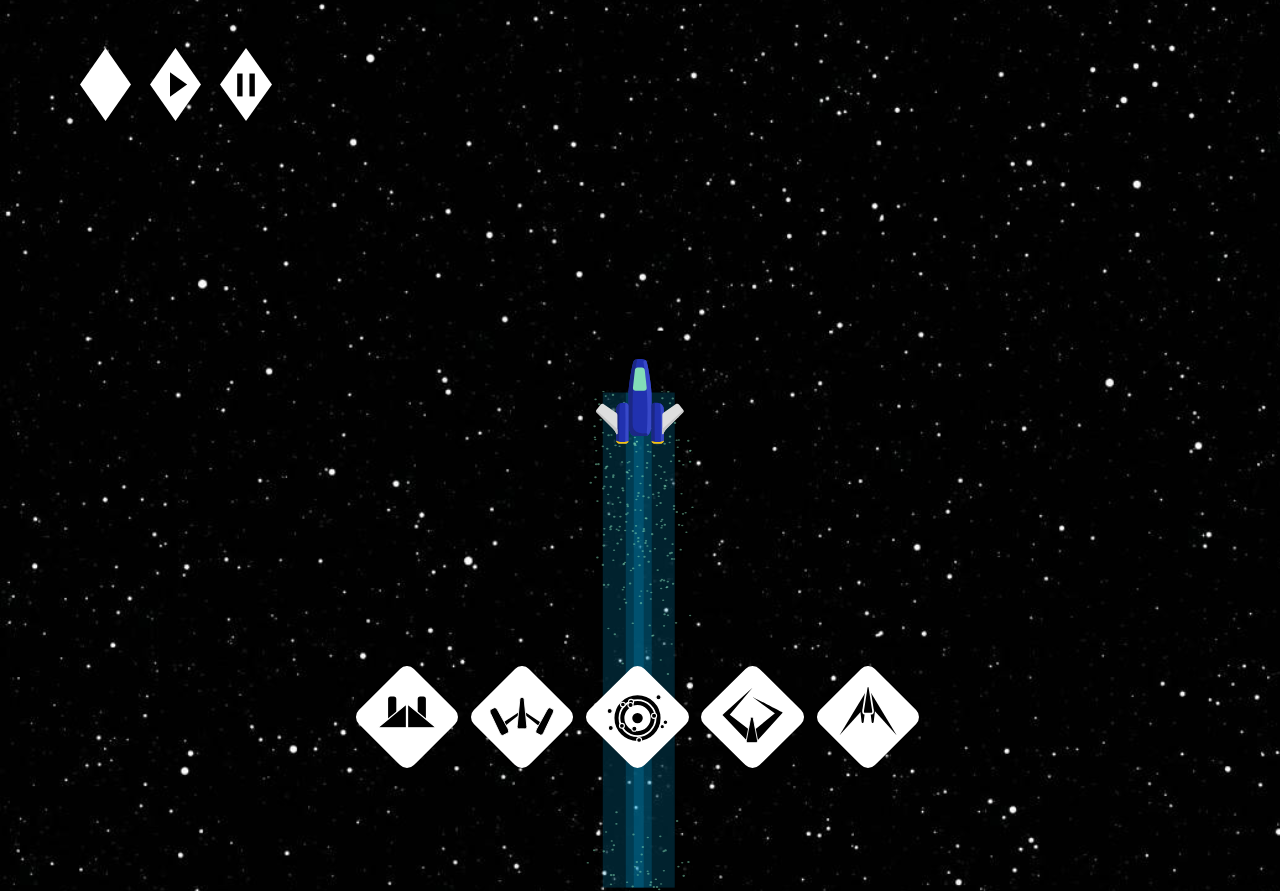
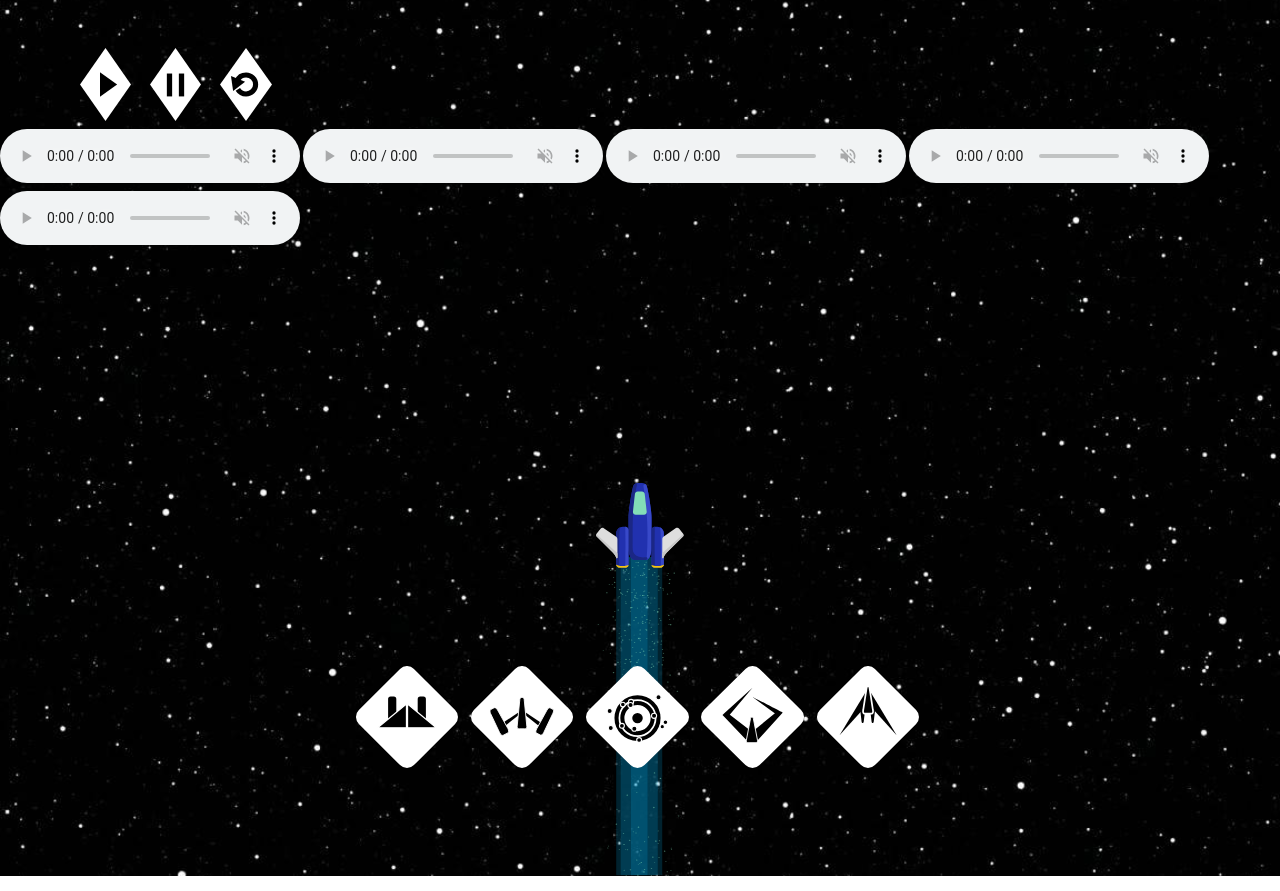
Before and after one commit to Chimichangg/lu-zeyin-space-journey, a plain HTML site: page index.html in a window 1280 px wide. Both pictures are taken after a click on the picture 105 px from the left and 84 px from the top of the page. Drawn offline with Linux system fonts and the light colour scheme.

Commit message:
finshing audio drag and drop fucntion

```diff
--- a/css/main.css
+++ b/css/main.css
@@ -15,6 +15,7 @@ body {
     background: url("../images/maxresdefault.jpg") repeat-y;
     background-position: center;
     background-size: cover;
+    height: 100vh;
 }
 
 .move-bg {
@@ -66,9 +67,9 @@ body {
 
 
 .fire {
-    margin: -130px auto 0 ;
-    width: 1000px;
-    height: 500px;
+    margin: -7vw auto 0 ;
+    width: 50vw;
+    height: 25vw;
     background-image: url(../images/jet-fire-01.svg);
     background-repeat: no-repeat;
     background-size: cover;
@@ -78,5 +79,5 @@ body {
 
 @keyframes fire{
     from { background-position: 0 0; }
-    to { background-position: 0 -4500px; }
+    to { background-position: 0 -225vw; }
   }
--- a/index.html
+++ b/index.html
@@ -12,16 +12,24 @@
     <title>SPACE JOURNEY</title>
 </head>
 
-<body class="move-bg" id="body">
+<body class="" id="body">
 	<main>
 		<header class="control">
 			<h1 class="hidden">Control Panel</h1>
-			<img class="control-items" src="images/dimond.svg" alt="Logo">
+
 			<img class="control-items" src="images/play.svg" id="play-but" alt="Play Button">
 			<img class="control-items" src="images/pause.svg" id="pause-but" alt="Pause Button">
+			<img class="control-items" src="images/reset.svg" id="pause-but" alt="Reset Button">
 		</header>
 
 		<section>
+			<div>
+				<audio id="two-audio" src="audio/synthwave_bass.mp3" controls></audio>
+				<audio id="three-audio" src="audio/synthwave_drums.mp3" controls></audio>
+				<audio id="four-audio" src="audio/synthwave_lead.mp3" controls></audio>
+				<audio id="five-audio" src="audio/synthwave_vocal.mp3" controls></audio>
+				<audio id="six-audio" src="audio/synthwave_fx.mp3" controls></audio>
+			</div>
 			<div class="jet-area">
 				<svg id="Layer_1" data-name="Layer 1" xmlns="http://www.w3.org/2000/svg" viewBox="0 0 736.49 692.21">
 				  <g id="six" class="hidden">
@@ -151,7 +159,7 @@
 				</svg>
 			</div>
 
-			<div class="fire">
+			<div class="fire hidden">
 			</div>
 
 			<div class="icons-area">
--- a/js/main.js
+++ b/js/main.js
@@ -3,9 +3,32 @@
         jet = document.querySelector('.jet-area svg'),
         jetItem = document.querySelectorAll('.jet-area g'),
         playBut = document.querySelector('#play-but'),
-        pauseBut = document.querySelector('#pause-but');
+        pauseBut = document.querySelector('#pause-but'),
+        allAudio = document.querySelectorAll('audio')
+        ;
 
 
+
+
+    allAudio.forEach(clip => {clip.volume = 0})
+
+
+    function startStop () {
+        document.querySelector("#body").classList.toggle("move-bg");
+        document.querySelector(".fire").classList.toggle("hidden");
+    }
+
+    function start () {
+        document.querySelector("#body").classList.add("move-bg");
+        document.querySelector(".fire").classList.remove("hidden");
+        allAudio.forEach(clip => {clip.play()})
+    }
+
+    function stop () {
+        document.querySelector("#body").classList.remove("move-bg");
+        document.querySelector(".fire").classList.add("hidden");
+        allAudio.forEach(clip => {clip.pause()})
+    }
 
     function allowDrag(event) {
         console.log('started draggin me');
@@ -22,12 +45,21 @@
         let droppedElId = event.dataTransfer.getData('draggedEl');
         let current = document.querySelector(`#${droppedElId}`);
         current.classList.toggle("hidden");
+
+
+
+        let currentAudio = document.querySelector(`#${droppedElId}-audio`);
+
+        //currentAudio.defaultMuted = false;
+
+        if (currentAudio.volume == 0) {currentAudio.volume = 1;
+        } else {currentAudio.volume = 0;
+        }
+
+        start()
 	}
 
-    function startStop () {
-        document.querySelector("#body").classList.toggle("move-bg");
-        document.querySelector(".fire").classList.toggle("hidden");
-    }
+
 
 
 
@@ -37,13 +69,11 @@
     jet.addEventListener('dragover', allowDragOver);
     jet.addEventListener('drop', allowDrop);
 
-    playBut.addEventListener('click',startStop);
-    pauseBut.addEventListener('click',startStop);
+    playBut.addEventListener('click',start);
+    pauseBut.addEventListener('click',stop);
 
 
-    jetItem.forEach(item => item.addEventListener('click',hide));
-
-
+    //jetItem.forEach(item => item.addEventListener('click',hide));
 
 
 
```
Also changed, not shown: images/reset.svg (added), 2 other files.
